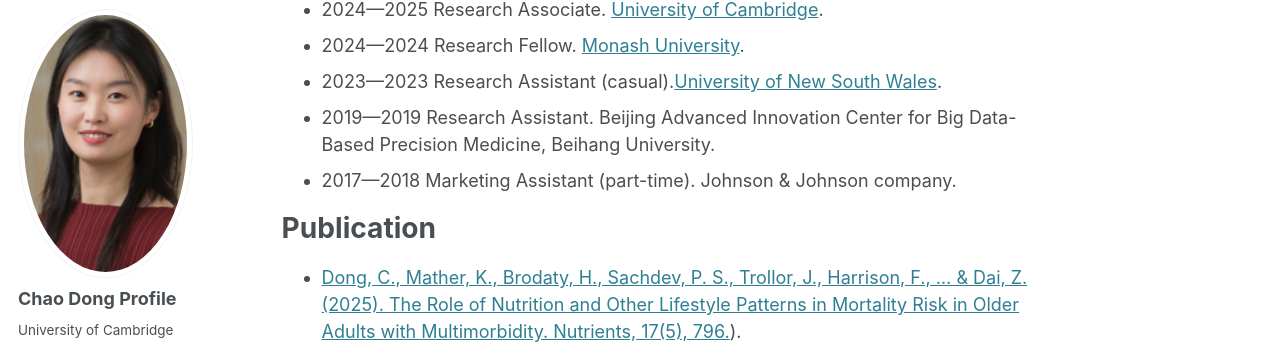
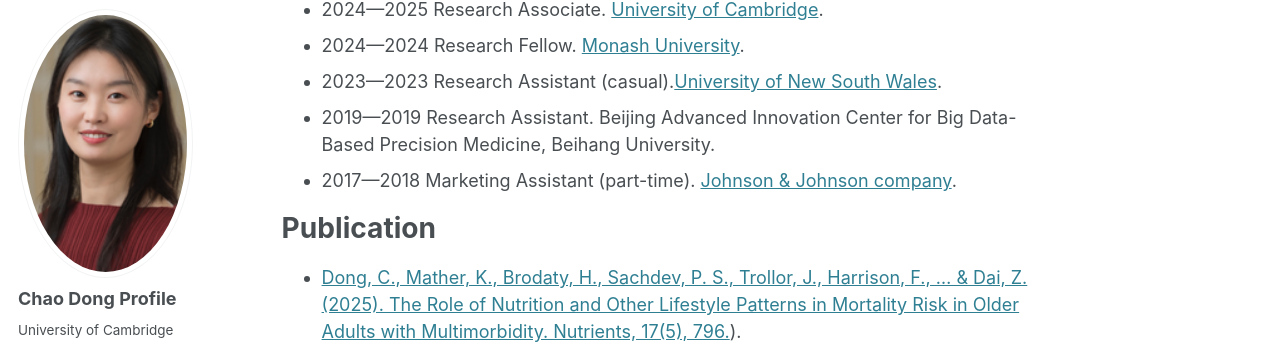
Before and after one commit to ChaoDong12/chaodong.github.io, a Jekyll site: the page built from _pages/about.md, in a window 1280 px wide and 900 px high, scrolled down 346 px. Shown: the part 90-451 px from the top of the window. Built offline with Jekyll 4.4.1, drawn with Linux system fonts in a browser that asks for light colours; some web fonts are replaced; part of the change alters nothing that is shown.

```diff
--- a/_pages/about.md
+++ b/_pages/about.md
@@ -15,7 +15,7 @@ Work Experience
 * 2024—2024 Research Fellow. [Monash University](https://www.monash.edu/medicine).
 * 2023—2023 Research Assistant (casual).[University of New South Wales](https://www.cheba.unsw.edu.au/).
 * 2019—2019 Research Assistant. Beijing Advanced Innovation Center for Big Data-Based Precision Medicine, Beihang University.
-* 2017—2018 Marketing Assistant (part-time). Johnson & Johnson company.
+* 2017—2018 Marketing Assistant (part-time). [Johnson & Johnson company](https://www.jnj.com/).
 
 Publication
 ======
```
